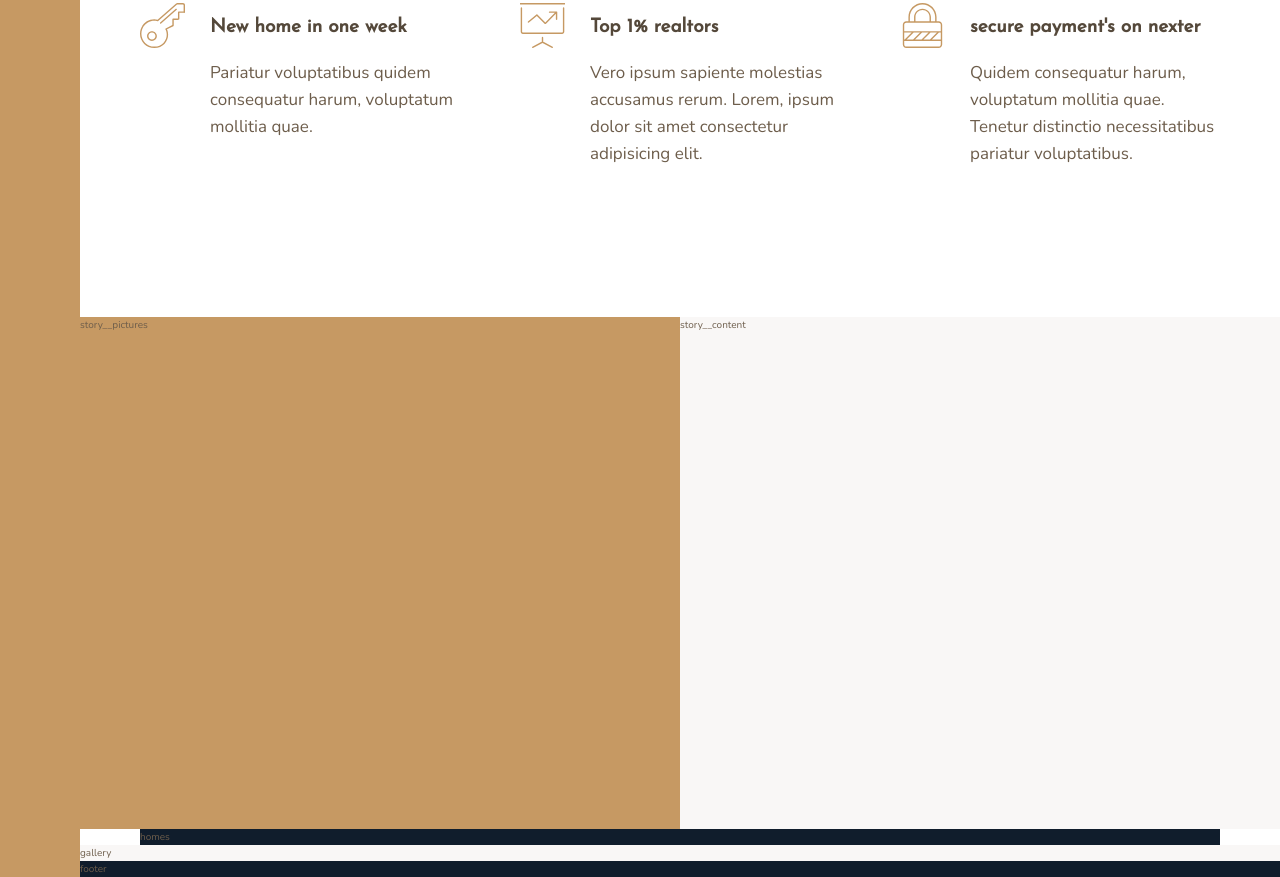
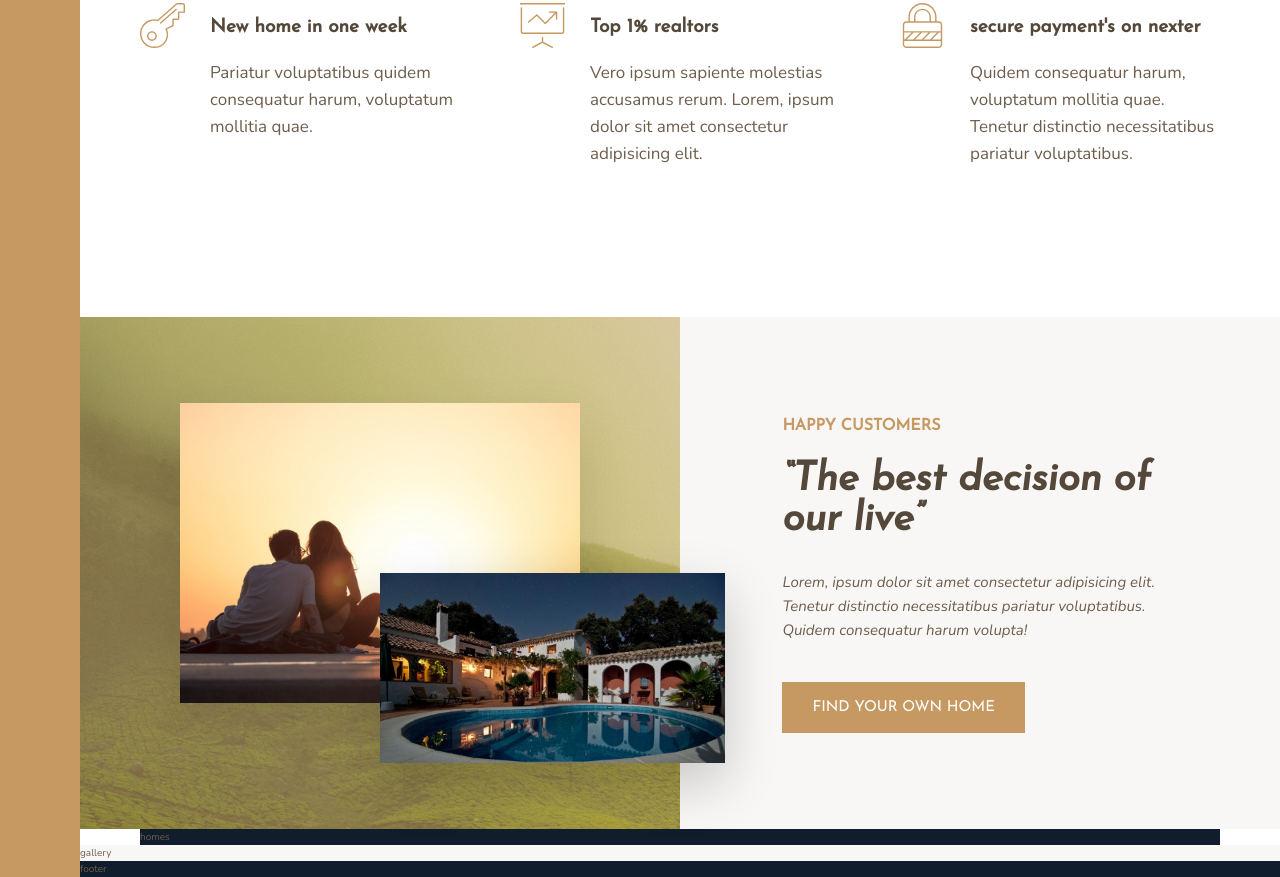
Before and after one commit to akash1412/nexter-css, a website: page index.html in a window 1280 px wide. Shown: the part 991-1868 px from the top of the page. Drawn offline with nearby package versions, Linux system fonts and the light colour scheme.

Commit message:
added story section

```diff
--- a/index.html
+++ b/index.html
@@ -90,9 +90,27 @@
       </div>
     </section>
 
-    <div class="story__pictures">story__pictures</div>
+    <div class="story__pictures">
+      <img
+        src="img/story-1.jpeg"
+        alt="couple with new house"
+        class="story__img--1"
+      />
+      <img src="img/story-2.jpeg" alt="new house" class="story__img--2" />
+    </div>
 
-    <div class="story__content">story__content</div>
+    <div class="story__content">
+      <h3 class="heading-3 mb-sm">Happy Customers</h3>
+      <h2 class="heading-2 heading-2--dark mb-md">
+        &ldquo;The best decision of our live&rdquo;
+      </h2>
+      <p class="story__text">
+        Lorem, ipsum dolor sit amet consectetur adipisicing elit. Tenetur
+        distinctio necessitatibus pariatur voluptatibus. Quidem consequatur
+        harum volupta!
+      </p>
+      <button class="btn">Find your own home</button>
+    </div>
 
     <section class="homes">homes</section>
 
--- a/sass/_story.scss
+++ b/sass/_story.scss
@@ -1,11 +1,52 @@
 .story {
+  &__text {
+    font-size: 1.5rem;
+    font-style: italic;
+    margin-bottom: 4rem;
+  }
+
+  &__img--1 {
+    width: 100%;
+    grid-column: 2 / 6;
+    grid-row: 2 / 6;
+    box-shadow: 0 2rem 5rem rgba(#000000, 0.1);
+  }
+
+  &__img--2 {
+    width: 115%;
+    grid-column: 4 / 7;
+    grid-row: 4 / 6;
+    z-index: 20;
+    box-shadow: 0 2rem 5rem rgba(#000000, 0.2);
+  }
+
   &__content {
     background-color: $color-grey-light-1;
     grid-column: col-start 5 / full-end;
+
+    padding: 6rem 8vw;
+
+    // display: flex;
+    // flex-direction: column;
+    // justify-content: center;
+    // align-items: flex-start;
+
+    display: grid;
+    align-content: center;
+    justify-items: start;
   }
 
   &__pictures {
     background-color: $color-primary;
+    background-image: linear-gradient(
+        rgba($color-primary, 0.5),
+        rgba($color-primary, 0.5)
+      ),
+      url(../img/back.jpg);
     grid-column: full-start / col-end 4;
+
+    display: grid;
+    grid-template-rows: repeat(6, 1fr);
+    grid-template-columns: repeat(6, 1fr);
   }
 }
--- a/sass/_typography.scss
+++ b/sass/_typography.scss
@@ -9,10 +9,24 @@
 
 .heading-2 {
   @extend %heading;
+  font-size: 4rem;
+  font-style: italic;
+  line-height: 1;
+
+  &--light {
+    color: $color-grey-light-1;
+  }
+
+  &--dark {
+    color: $color-grey-dark-1;
+  }
 }
 
 .heading-3 {
   @extend %heading;
+  font-size: 1.6rem;
+  color: $color-primary;
+  text-transform: uppercase;
 }
 
 .heading-4 {
@@ -27,3 +41,35 @@
     color: $color-grey-dark-1;
   }
 }
+
+.btn {
+  background-color: $color-primary;
+  color: #fff;
+  border: none;
+  border-radius: 0;
+  font-family: $font-display;
+  font-size: 1.5rem;
+  text-transform: uppercase;
+  padding: 1.8rem 3rem;
+  cursor: pointer;
+  transition: all 0.2s;
+
+  &:hover {
+    background-color: $color-primary-dark;
+  }
+}
+
+.mb-sm {
+  margin-bottom: 2rem;
+}
+.mb-md {
+  margin-bottom: 3rem;
+}
+
+.mb-lg {
+  margin-bottom: 4rem;
+}
+
+.mb-hg {
+  margin-bottom: 8rem;
+}
```
Also changed, not shown: css/style.css. Lines whose indentation alone changed are shown as unchanged.
